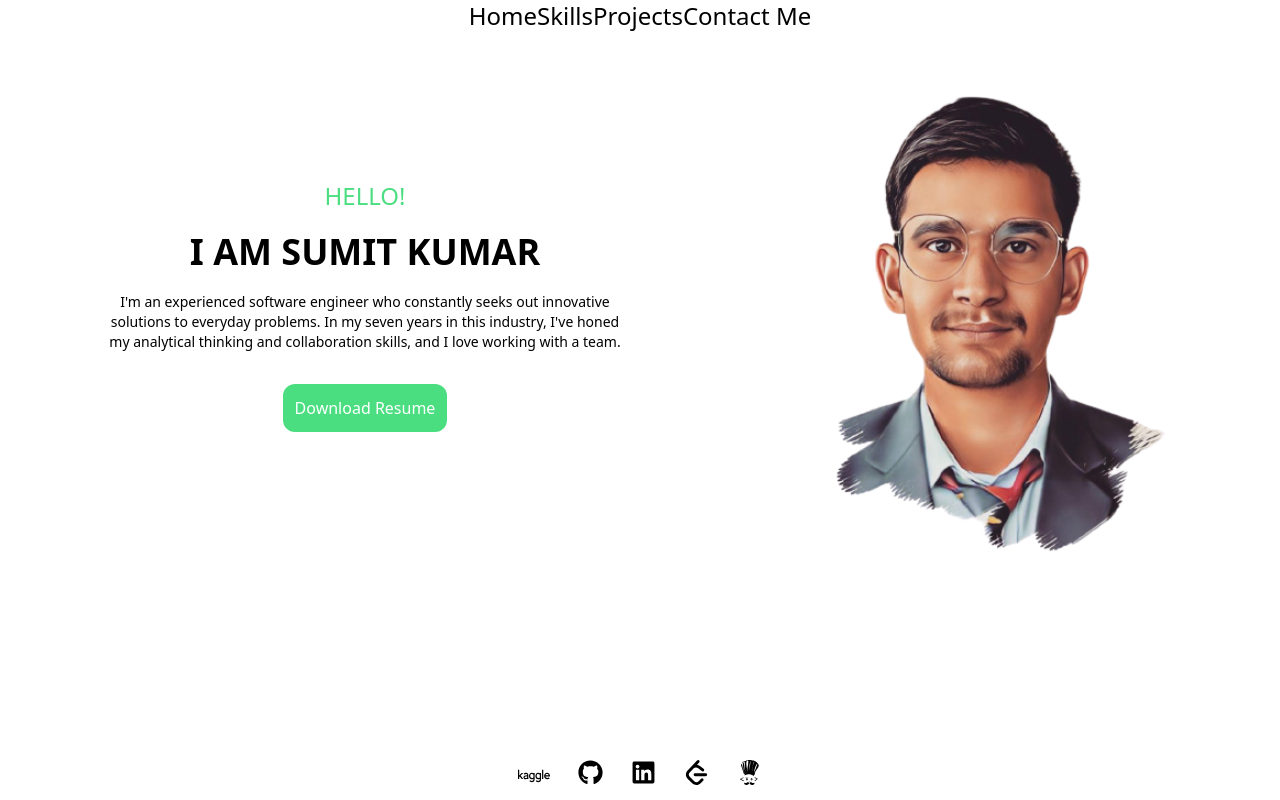
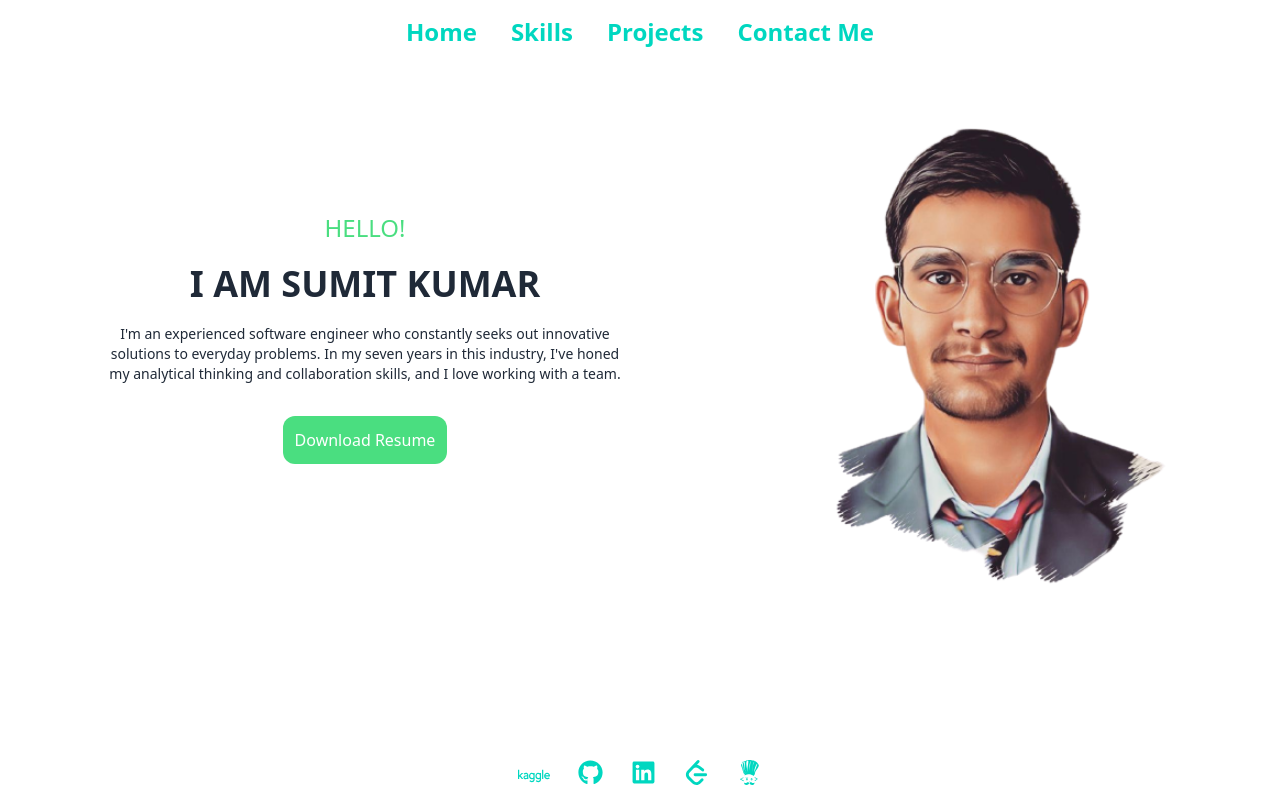
Before and after one commit to Sumit-Kumar1/Sumit-Kumar1.github.io, a Next.js app: page / in a window 1280 px wide. Built offline with nearby package versions, Linux system fonts and the light colour scheme.

Commit message:
Added DiasyUI component library

```diff
--- a/package.json
+++ b/package.json
@@ -18,6 +18,7 @@
   },
   "devDependencies": {
     "autoprefixer": "^10.4.13",
+    "daisyui": "^4.12.8",
     "eslint": "^8.31.0",
     "eslint-config-next": "^13.1.1",
     "eslint-plugin-react": "^7.31.11",
--- a/tailwind.config.js
+++ b/tailwind.config.js
@@ -24,5 +24,7 @@ module.exports = {
       '2xl': '1536px',
     }
   },
-  plugins: [],
+  plugins: [
+    require('daisyui'),
+  ],
 }
```
Also changed, not shown: 1 other file (tests, documents, lock files or other folders).
